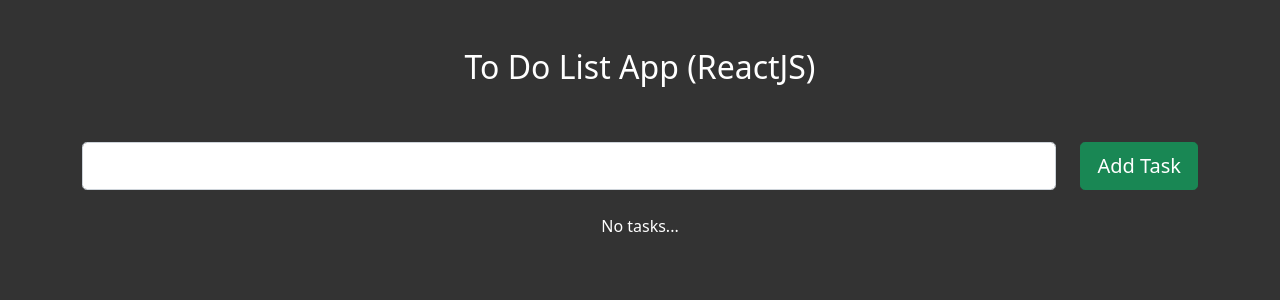
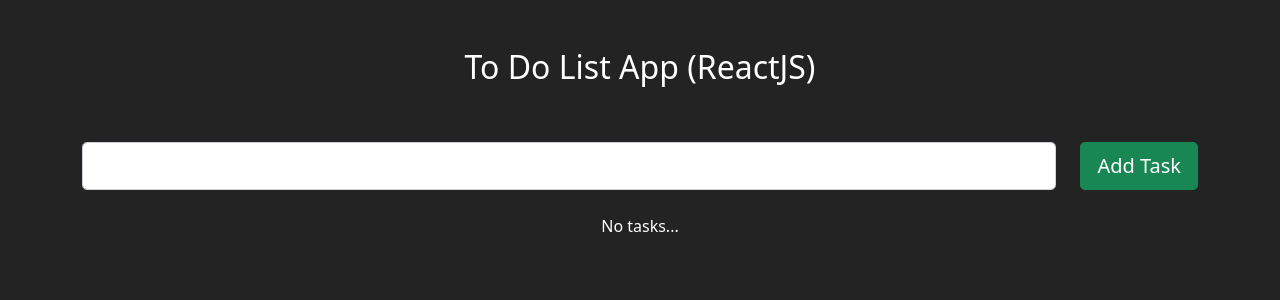
Before and after one commit to Shivamgautam043/ToDo_List, a React (Create React App) app: page / in a window 1280 px wide. Shown: the top 300 px of the page. Built offline with nearby package versions, Linux system fonts and the light colour scheme.

Commit message:
Update App.css

```diff
--- a/src/App.css
+++ b/src/App.css
@@ -1,5 +1,5 @@
 body {
-  background-color: #333;
+  background-color: #232323;
   color: #fff;
 }
 
```
